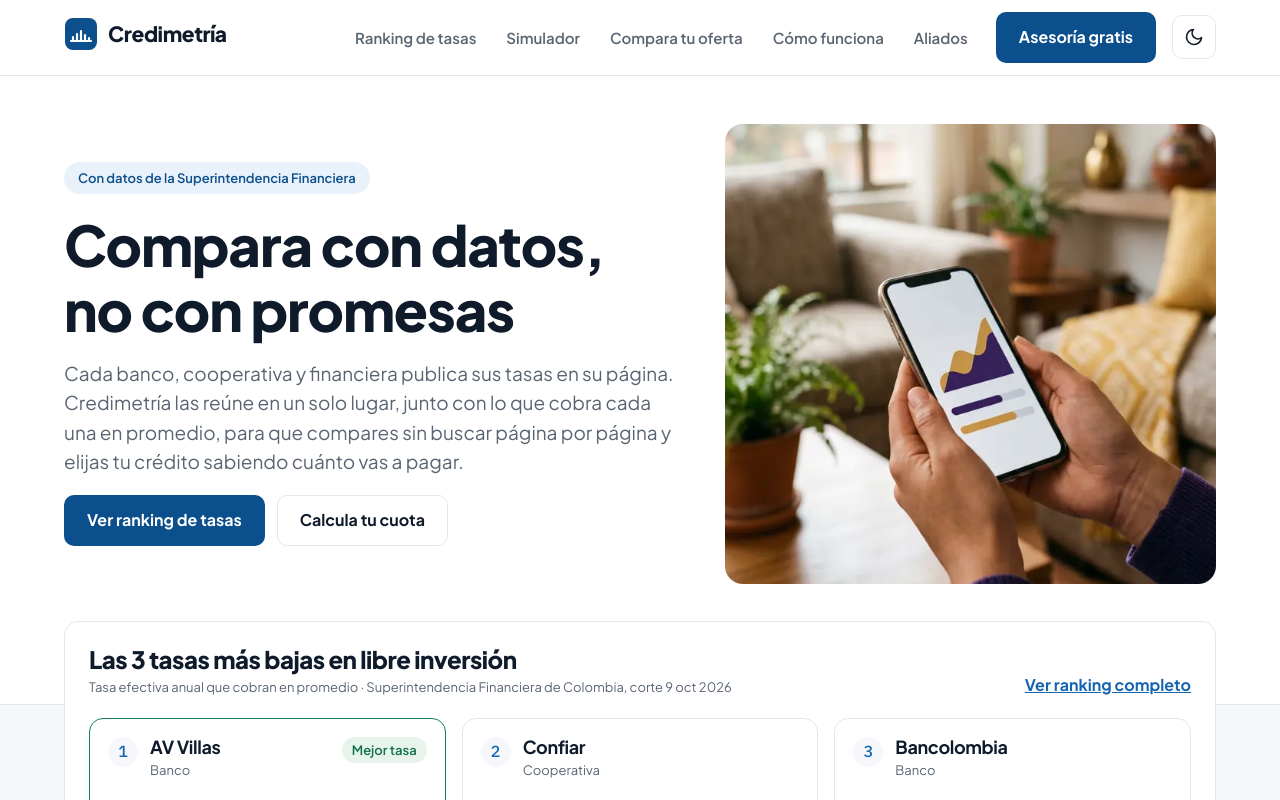
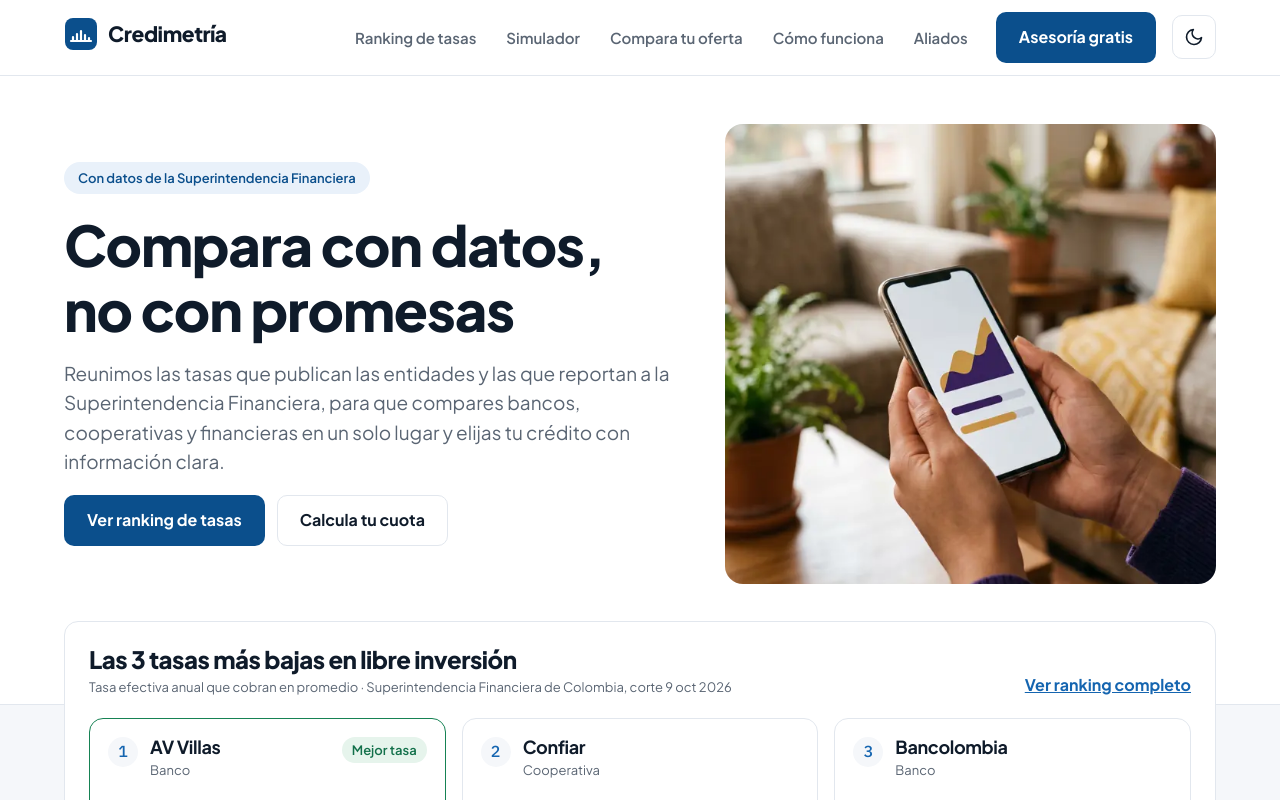
Before and after one commit to juancamilosal/credimetria, an Angular app: page / in a window 1280 px wide. Shown: the top 800 px of the page. Built offline with nearby package versions, Linux system fonts and the light colour scheme.

Commit message:
Inicio: texto de la portada con las tasas publicadas y las reportadas
Co-Authored-By: Claude Opus 5.5 <noreply@anthropic.com>
Claude-Session: https://claude.ai/code/session_015VqyRRxpJJ3o1ZDxV6wsA2

```diff
--- a/src/app/paginas/inicio/inicio.html
+++ b/src/app/paginas/inicio/inicio.html
@@ -4,10 +4,9 @@
       <span class="sello">Con datos de la Superintendencia Financiera</span>
       <h1>Compara con datos, no con promesas</h1>
       <p>
-        Cada banco, cooperativa y financiera publica sus tasas en su página.
-        Credimetría las reúne en un solo lugar, junto con lo que cobra cada una
-        en promedio, para que compares sin buscar página por página y elijas tu
-        crédito sabiendo cuánto vas a pagar.
+        Reunimos las tasas que publican las entidades y las que reportan a la
+        Superintendencia Financiera, para que compares bancos, cooperativas y
+        financieras en un solo lugar y elijas tu crédito con información clara.
       </p>
       <div class="acciones">
         <a class="btn btn-principal" routerLink="/ranking"
```
